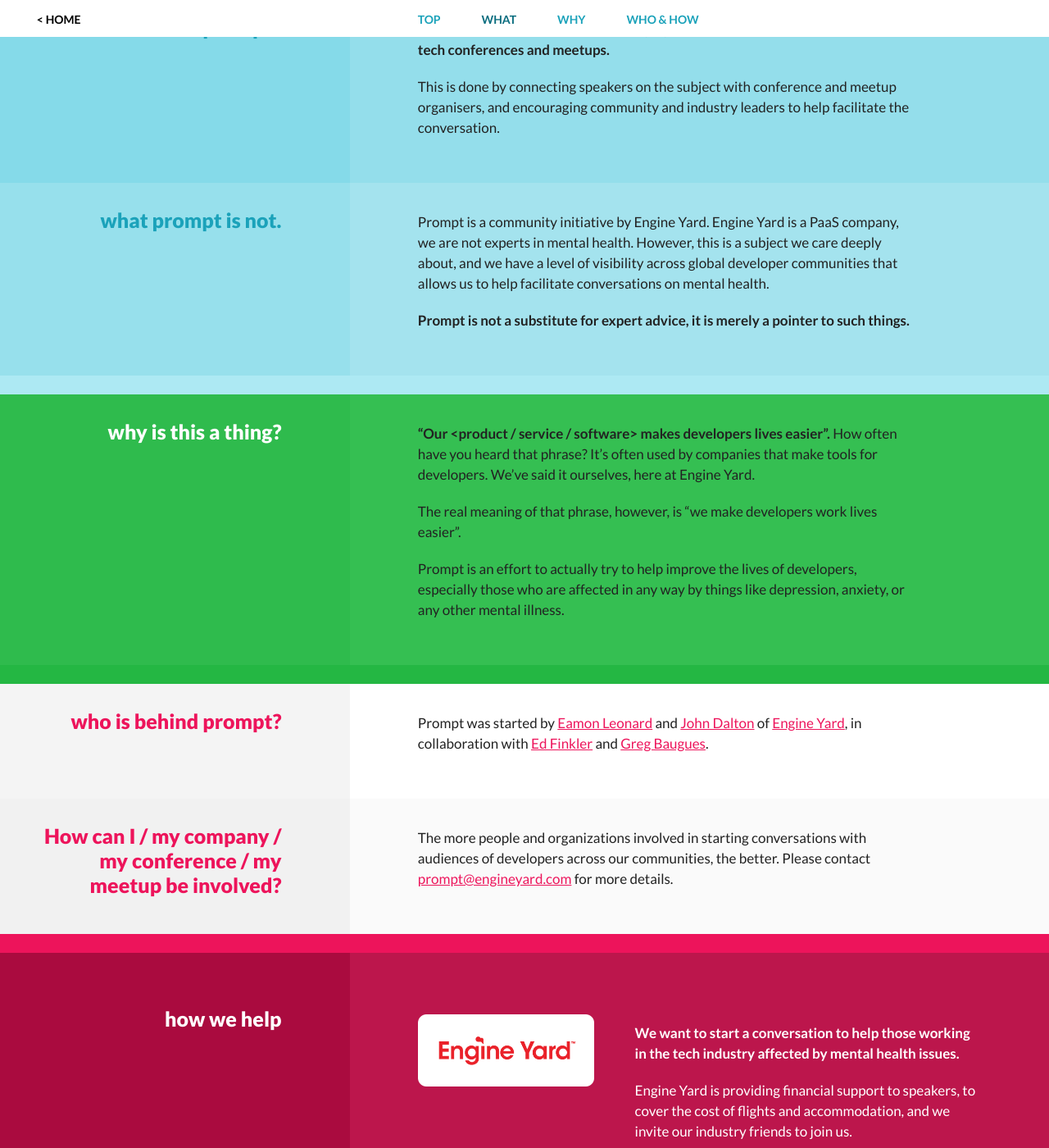
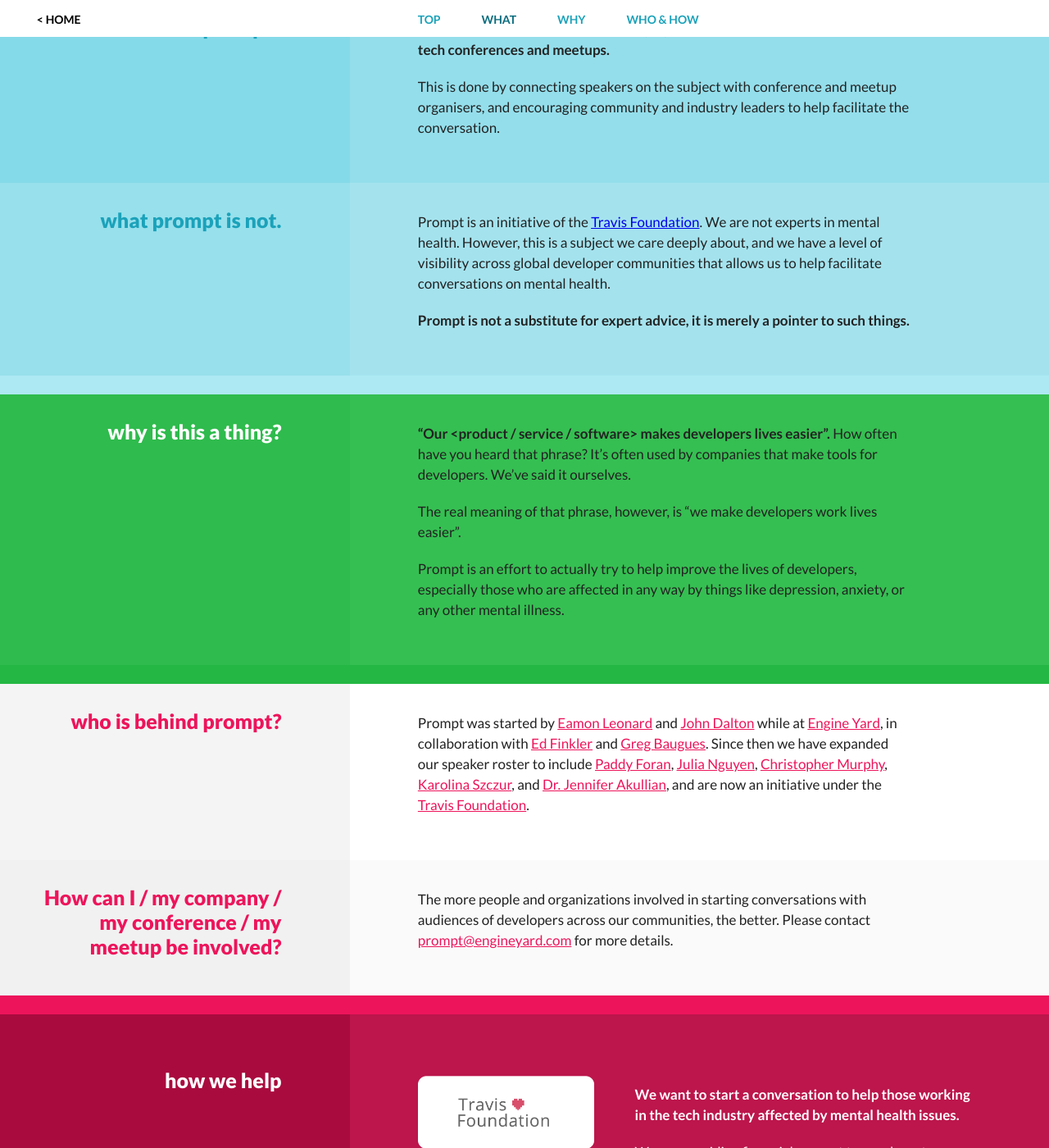
Before and after one commit to mhprompt/mhprompt.github.io, a Jekyll site: the page built from faq.html, in a window 1280 px wide and 1400 px high, scrolled down 242 px. Shown: the whole window at 82% size. Built offline with Jekyll 4.4.1, drawn with Linux system fonts in a browser that asks for light colours; some of the changed text lies outside the part shown.

Commit message:
We are now an initiative of the Travis Foundation

```diff
--- a/faq.html
+++ b/faq.html
@@ -102,7 +102,7 @@
 
       <div class="details col" href = "">
         <div class="content">
-          <p>Prompt is a community initiative by Engine Yard. Engine Yard is a PaaS company, we are not experts in mental health. However, this is a subject we care deeply about, and we have a level of visibility across global developer communities that allows us to help facilitate conversations on mental health. </p>
+          <p>Prompt is an initiative of the <a href="http://foundation.travis-ci.org">Travis Foundation</a>. We are not experts in mental health. However, this is a subject we care deeply about, and we have a level of visibility across global developer communities that allows us to help facilitate conversations on mental health. </p>
           <p><strong>Prompt is not a substitute for expert advice, it is merely a pointer to such things.</strong></p>
         </div>
       </div>
@@ -129,7 +129,7 @@
 
       <div class="content">
 
-        <p><strong>“Our &lt;product / service / software&gt; makes developers lives easier”.</strong> How often have you heard that phrase? It’s often used by companies that make tools for developers. We’ve said it ourselves, here at Engine Yard. </p>
+        <p><strong>“Our &lt;product / service / software&gt; makes developers lives easier”.</strong> How often have you heard that phrase? It’s often used by companies that make tools for developers. We’ve said it ourselves. </p>
         <p>The real meaning of that phrase, however, is “we make developers work lives easier”. </p>
         <p>Prompt is an effort to actually try to help improve the lives of developers, especially those who are affected in any way by things like depression, anxiety, or any other mental illness. </p>
 
@@ -154,7 +154,7 @@
     <div class="details col" href="#">
 
       <div class="content">
-        <p>Prompt was started by <a href = "https://twitter.com/EamonLeonard" title="Eamon on Twitter">Eamon Leonard</a> and <a href = "https://twitter.com/johndalton" title="John on Twitter">John Dalton</a> of <a href="https://www.engineyard.com" title="Engine Yard">Engine Yard</a>, in collaboration with <a href = "https://twitter.com/funkatron" title="Ed on Twitter">Ed Finkler</a> and <a href = "https://twitter.com/greggyb" title="Greg on Twitter">Greg Baugues</a>. </p>
+        <p>Prompt was started by <a href = "https://twitter.com/EamonLeonard" title="Eamon on Twitter">Eamon Leonard</a> and <a href = "https://twitter.com/johndalton" title="John on Twitter">John Dalton</a> while at <a href="https://www.engineyard.com" title="Engine Yard">Engine Yard</a>, in collaboration with <a href = "https://twitter.com/funkatron" title="Ed on Twitter">Ed Finkler</a> and <a href = "https://twitter.com/greggyb" title="Greg on Twitter">Greg Baugues</a>. Since then we have expanded our speaker roster to include <a href="https://twitter.com/paddyforan">Paddy Foran</a>, <a href="https://twitter.com/fleurchild">Julia Nguyen</a>, <a href="https://twitter.com/fehler">Christopher Murphy</a>, <a href="https://twitter.com/fox">Karolina Szczur</a>, and <a href="https://twitter.com/jennyakullian">Dr. Jennifer Akullian</a>, and are now an initiative under the <a href="http://foundation.travis-ci.org">Travis Foundation</a>.</p>
       </div>
 
     </div>
@@ -203,13 +203,13 @@
 
           <div class="detail-head get colinner">
             <div class="image-head">
-              <img src="/img/engineyard.png" alt="" />
+              <img src="/img/travis-foundation.png" alt="" />
             </div>
           </div>
 
           <div class="description colinner">
             <h5>We want to start a conversation to help those working in the tech industry affected by mental health issues.</h5>
-            <p>Engine Yard is providing financial support to speakers, to cover the cost of flights and accommodation, and we invite our industry friends to join us.</p>
+            <p>We are providing financial support to speakers, to cover the cost of flights and accommodation, and we invite our industry friends to join us.</p>
 
           </div>
 
--- a/index.html
+++ b/index.html
@@ -827,7 +827,7 @@
 
         <a class="close" href="#">Close</a>
 
-        <h2>Karolina Szczur</h2>
+        <h2>Jen Akullian</h2>
 
         <div class="content">
 
@@ -968,13 +968,13 @@
 
           <div class="detail-head get colinner">
             <div class="image-head">
-              <img src="/img/engineyard.png" alt="" />
+              <img src="/img/travis-foundation.png" alt="" />
             </div>
           </div>
 
           <div class="description colinner">
             <h5>We want to start a conversation to help those working in the tech industry affected by mental health issues.</h5>
-            <p>Engine Yard is providing financial support to speakers, to cover the cost of flights and accommodation, and we invite our industry friends to join us.</p>
+            <p>We are providing financial support to speakers, to cover the cost of flights and accommodation, and we invite our industry friends to join us.</p>
 
           </div>
 
--- a/resources.html
+++ b/resources.html
@@ -351,13 +351,13 @@
 
 					<div class="detail-head get colinner">
 						<div class="image-head">
-							<img src="/img/engineyard.png" alt="" />
+							<img src="/img/travis-foundation.png" alt="" />
 						</div>
 					</div>
 
 					<div class="description colinner">
 						<h5>We want to start a conversation to help those working in the tech industry affected by mental health issues.</h5>
-						<p>Engine Yard is providing financial support to speakers, to cover the cost of flights and accommodation, and we invite our industry friends to join us.</p>
+						<p>We are providing financial support to speakers, to cover the cost of flights and accommodation, and we invite our industry friends to join us.</p>
 
 					</div>
 
```
Also changed, not shown: img/engineyard.png (deleted), img/travis-foundation.png (added).
